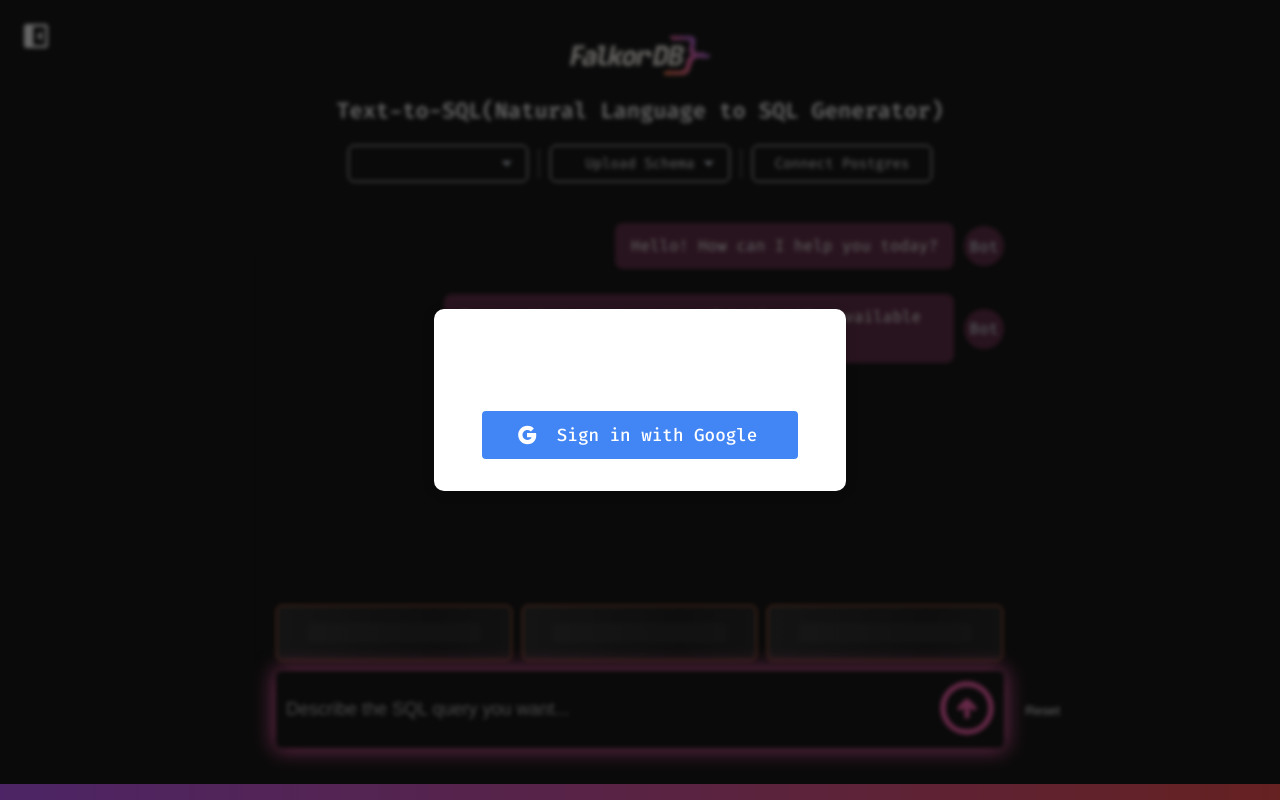
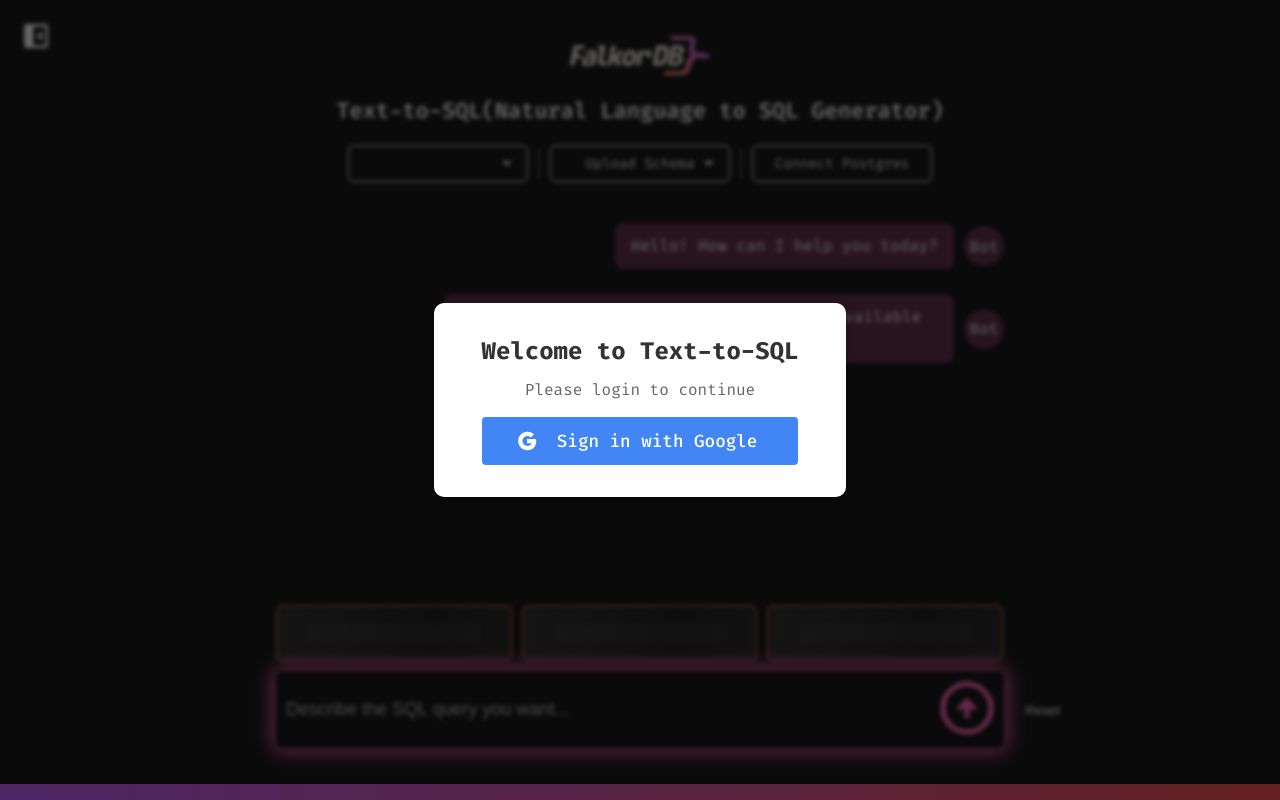
Before and after one commit to FalkorDB/QueryWeaver, a Flask app: page / in a window 1280 px wide. Run offline with Flask 3, Linux system fonts and the light colour scheme; lists and menus that the app fills with data are empty.

Commit message:
fix text color

```diff
--- a/api/static/css/chat.css
+++ b/api/static/css/chat.css
@@ -753,6 +753,19 @@
   border-radius: 10px;
   box-shadow: 0 2px 16px rgba(0,0,0,0.2);
   text-align: center;
+  color: #333;
+}
+
+.google-login-modal-content h2 {
+  color: #333;
+  margin-bottom: 0.5em;
+  font-size: 1.5em;
+}
+
+.google-login-modal-content p {
+  color: #666;
+  margin-bottom: 1em;
+  font-size: 1em;
 }
 .google-login-btn {
   display: flex;
```
